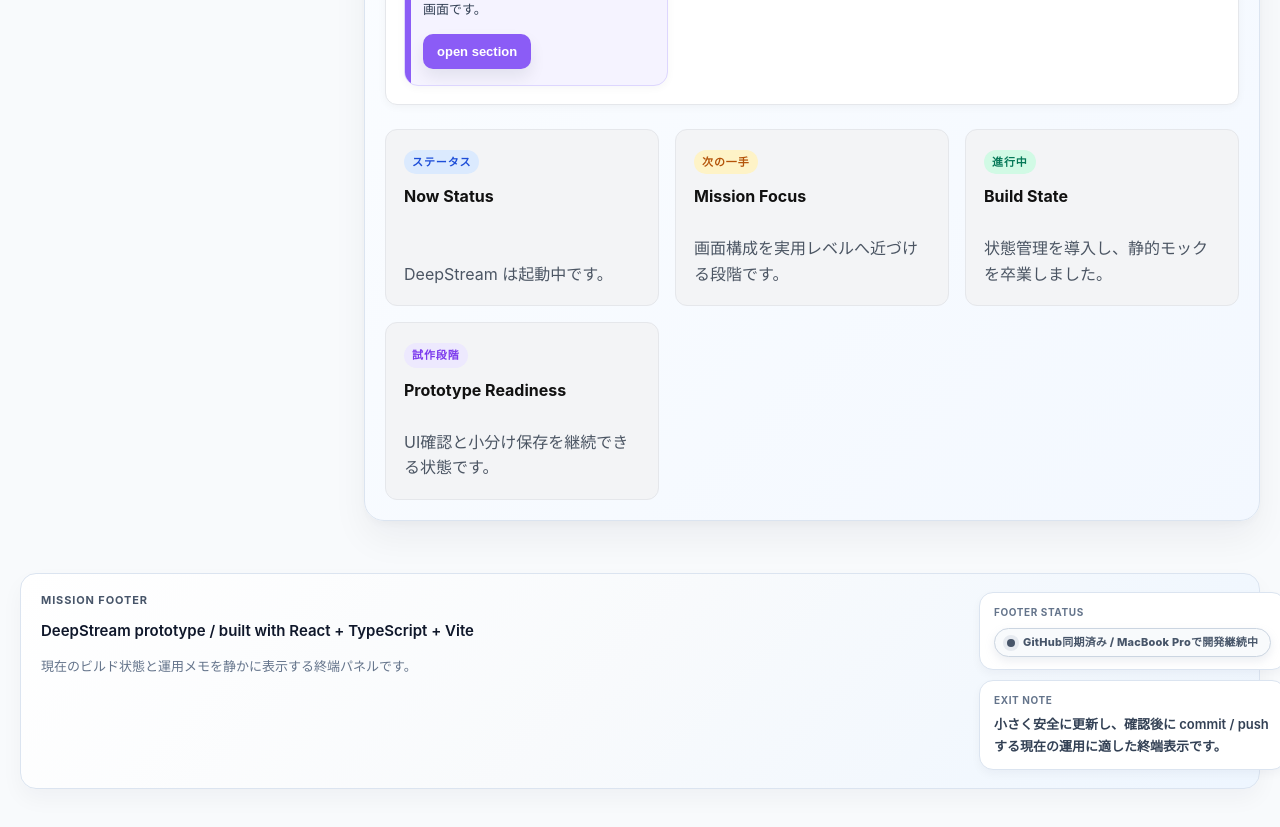
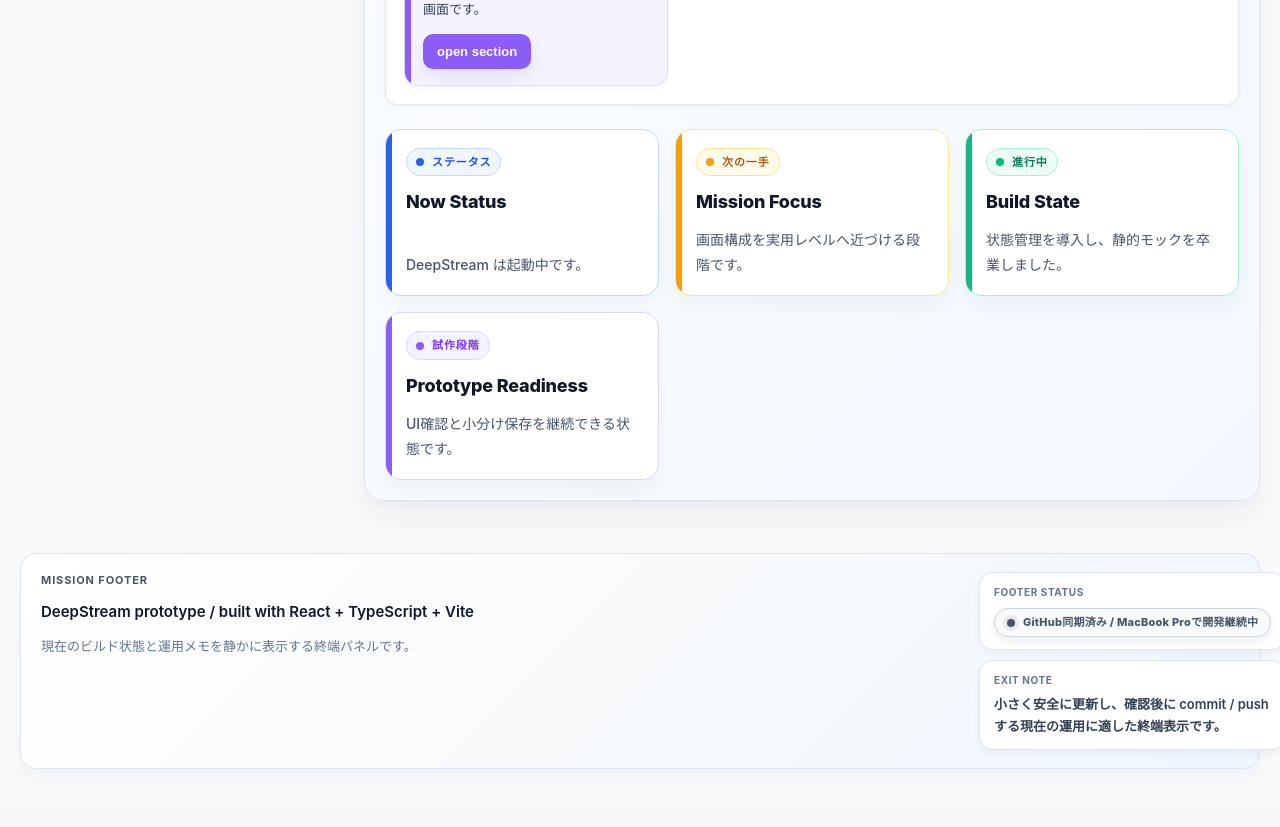
Before and after one commit to wwm001/deepstream, a React (Vite) app: page / in a window 1280 px wide. Shown: the part 2380-3207 px from the top of the page. Built offline with nearby package versions, Linux system fonts and the light colour scheme.

Commit message:
Refine stream card presentation

```diff
--- a/src/components/StreamCard.tsx
+++ b/src/components/StreamCard.tsx
@@ -6,22 +6,38 @@ type StreamCardProps = {
   type: DashboardCardType;
 };
 
-const badgeStyles: Record<DashboardCardType, { color: string; background: string }> = {
+const badgeStyles: Record<
+  DashboardCardType,
+  {
+    color: string;
+    background: string;
+    border: string;
+    accent: string;
+  }
+> = {
   ステータス: {
     color: "#1d4ed8",
-    background: "#dbeafe",
+    background: "#eff6ff",
+    border: "#bfdbfe",
+    accent: "#2563eb",
   },
   進行中: {
     color: "#047857",
-    background: "#d1fae5",
+    background: "#ecfdf5",
+    border: "#a7f3d0",
+    accent: "#10b981",
   },
   次の一手: {
     color: "#b45309",
-    background: "#fef3c7",
+    background: "#fffbeb",
+    border: "#fde68a",
+    accent: "#f59e0b",
   },
   試作段階: {
     color: "#7c3aed",
-    background: "#ede9fe",
+    background: "#f5f3ff",
+    border: "#ddd6fe",
+    accent: "#8b5cf6",
   },
 };
 
@@ -31,39 +47,78 @@ function StreamCard({ title, description, type }: StreamCardProps) {
   return (
     <article
       style={{
-        padding: "18px",
-        borderRadius: "12px",
-        background: "#f3f4f6",
-        border: "1px solid #e5e7eb",
-        minHeight: "140px",
+        position: "relative",
+        overflow: "hidden",
+        padding: "18px 18px 18px 20px",
+        borderRadius: "16px",
+        background: "#ffffff",
+        border: `1px solid ${badgeStyle.border}`,
+        boxShadow: "0 10px 20px rgba(15, 23, 42, 0.04)",
+        minHeight: "164px",
         display: "flex",
         flexDirection: "column",
         justifyContent: "space-between",
       }}
     >
+      <span
+        aria-hidden="true"
+        style={{
+          position: "absolute",
+          inset: "0 auto 0 0",
+          width: "6px",
+          background: badgeStyle.accent,
+        }}
+      />
+
       <div>
+        <div
+          style={{
+            display: "flex",
+            justifyContent: "space-between",
+            alignItems: "flex-start",
+            gap: "12px",
+            flexWrap: "wrap",
+          }}
+        >
           <p
             style={{
-            margin: "0 0 10px 0",
-            display: "inline-block",
+              margin: 0,
+              display: "inline-flex",
+              alignItems: "center",
+              gap: "8px",
               fontSize: "11px",
               fontWeight: 700,
               letterSpacing: "0.08em",
               textTransform: "uppercase",
               color: badgeStyle.color,
               background: badgeStyle.background,
-            padding: "4px 8px",
+              border: `1px solid ${badgeStyle.border}`,
+              padding: "5px 9px",
               borderRadius: "999px",
             }}
           >
+            <span
+              aria-hidden="true"
+              style={{
+                width: "8px",
+                height: "8px",
+                borderRadius: "999px",
+                background: badgeStyle.accent,
+                flex: "0 0 auto",
+              }}
+            />
             {type}
           </p>
+        </div>
 
         <h3
           style={{
-            marginTop: 0,
-            marginBottom: "12px",
-            fontSize: "16px",
+            margin: "14px 0 0 0",
+            fontSize: "18px",
+            lineHeight: 1.35,
+            color: "#111827",
+            fontWeight: 800,
+            letterSpacing: "-0.01em",
           }}
         >
           {title}
@@ -72,9 +127,11 @@ function StreamCard({ title, description, type }: StreamCardProps) {
 
       <p
         style={{
-          marginBottom: 0,
-          color: "#4b5563",
-          lineHeight: 1.6,
+          margin: "14px 0 0 0",
+          color: "#475569",
+          lineHeight: 1.75,
+          fontSize: "14px",
+          fontWeight: 500,
         }}
       >
         {description}
```
Lines whose indentation alone changed are shown as unchanged.
